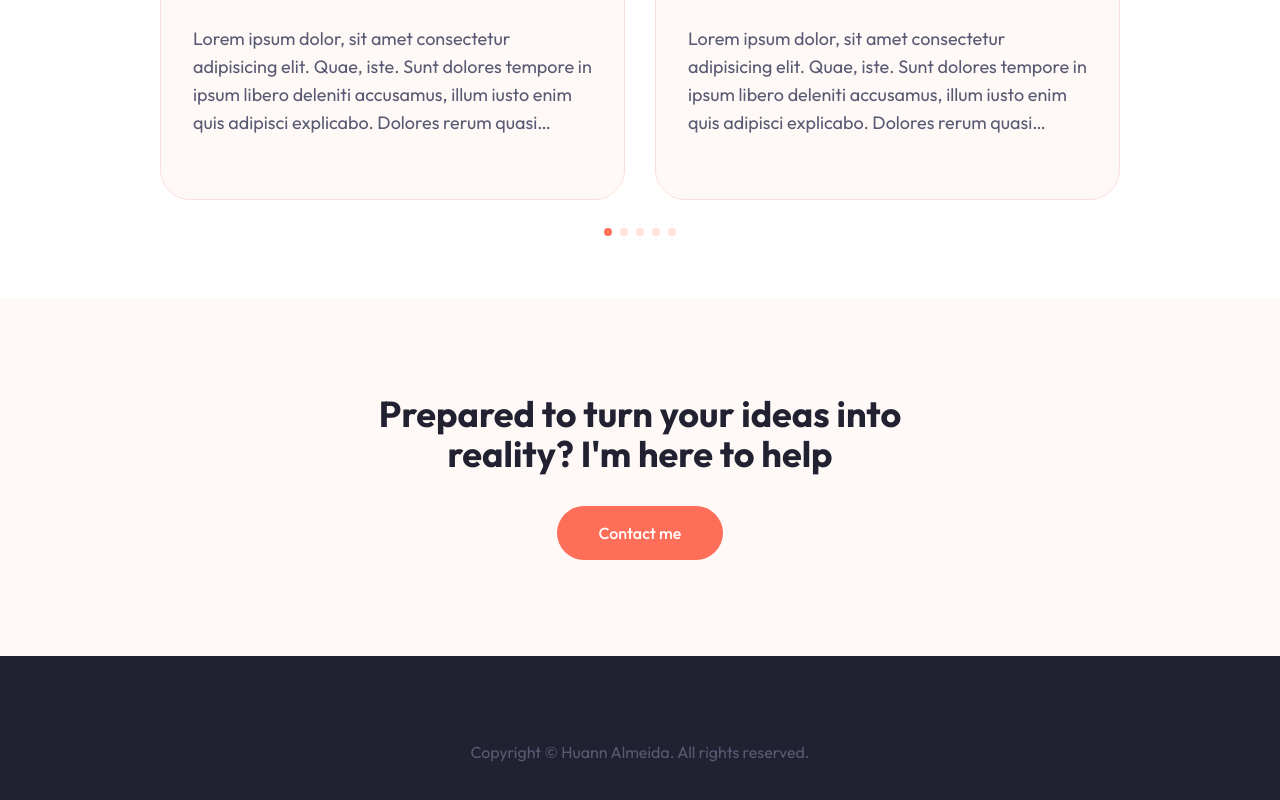
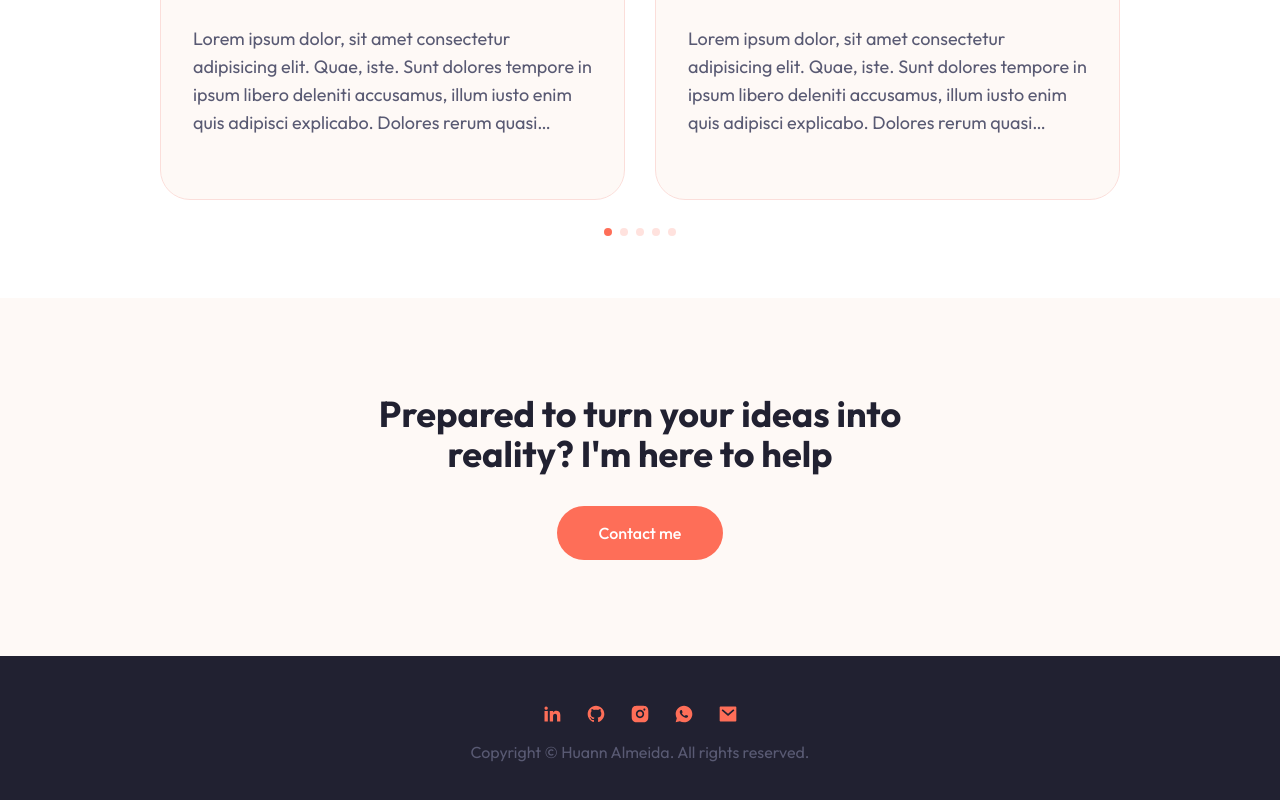
Before and after one commit to huannvictor/huannalmeida-dev, a Next.js app: page / in a window 1280 px wide. Shown: the part 3488-4288 px from the top of the page. Built offline with nearby package versions, Linux system fonts and the light colour scheme.

Commit message:
feat: 'footer section' finished

```diff
--- a/components/Footer.tsx
+++ b/components/Footer.tsx
@@ -7,7 +7,7 @@ const Footer = () => {
         <div className="flex flex-col items-center justify-between">
           <Socials
             containerStyles="flex gap-x-6 mx-auto xl:mx-0 mb-4"
-            iconStyles="text-primary text-[20px]"
+            iconStyles="text-primary dark:text-white/70 text-[20px] hover:text-white dark:hover:text-primary transition-all"
           />
 
           <div className="text-muted-foreground">
--- a/components/Socials.tsx
+++ b/components/Socials.tsx
@@ -45,7 +45,7 @@ const Socials = ({
       {icons.map((icon, index) => {
         return (
           <Link href={icon.path} key={index}>
-            <div className={`$${iconStyles}`}>
+            <div className={`${iconStyles}`}>
               {icon.name}
             </div>
           </Link>
```
